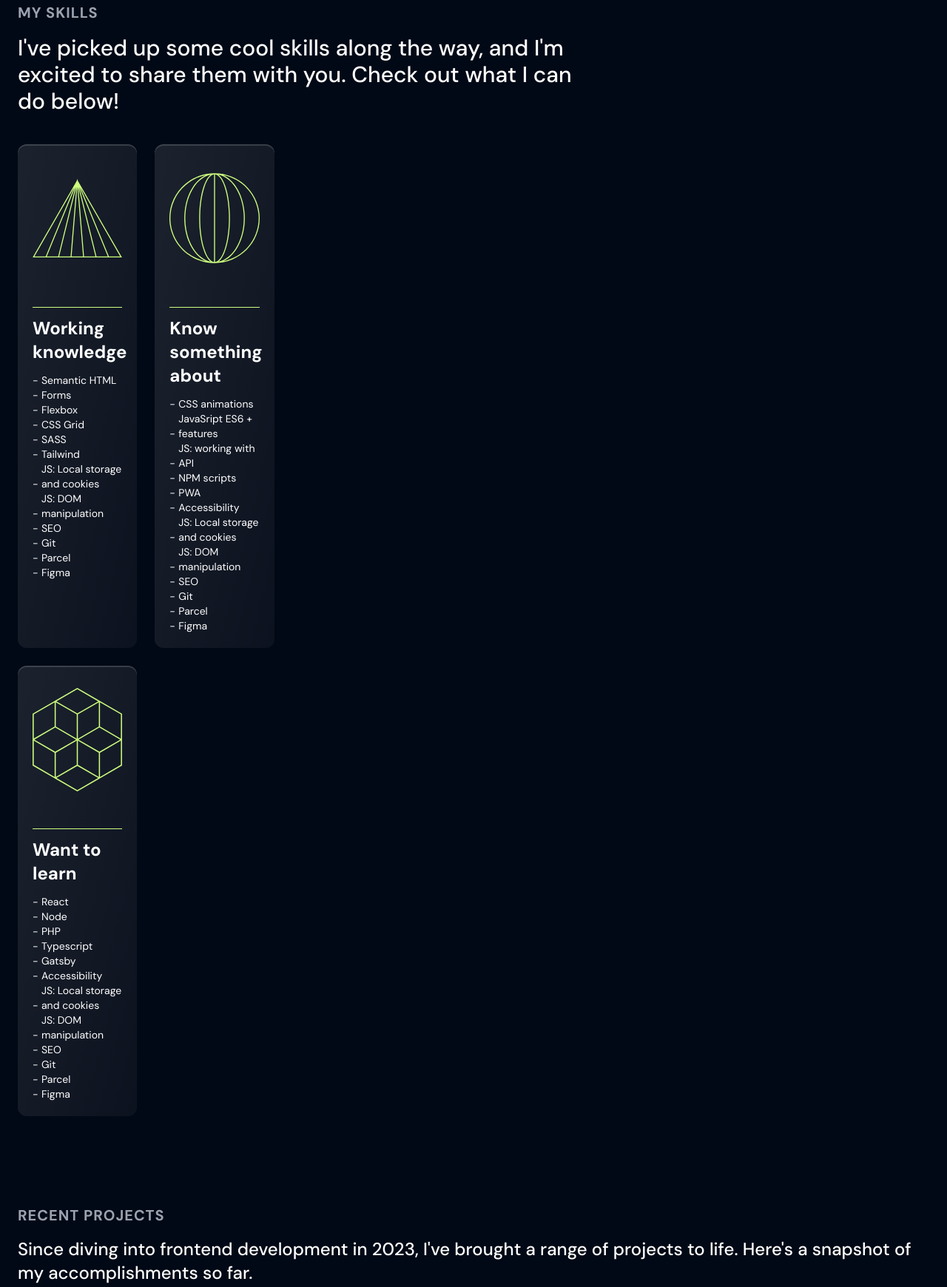
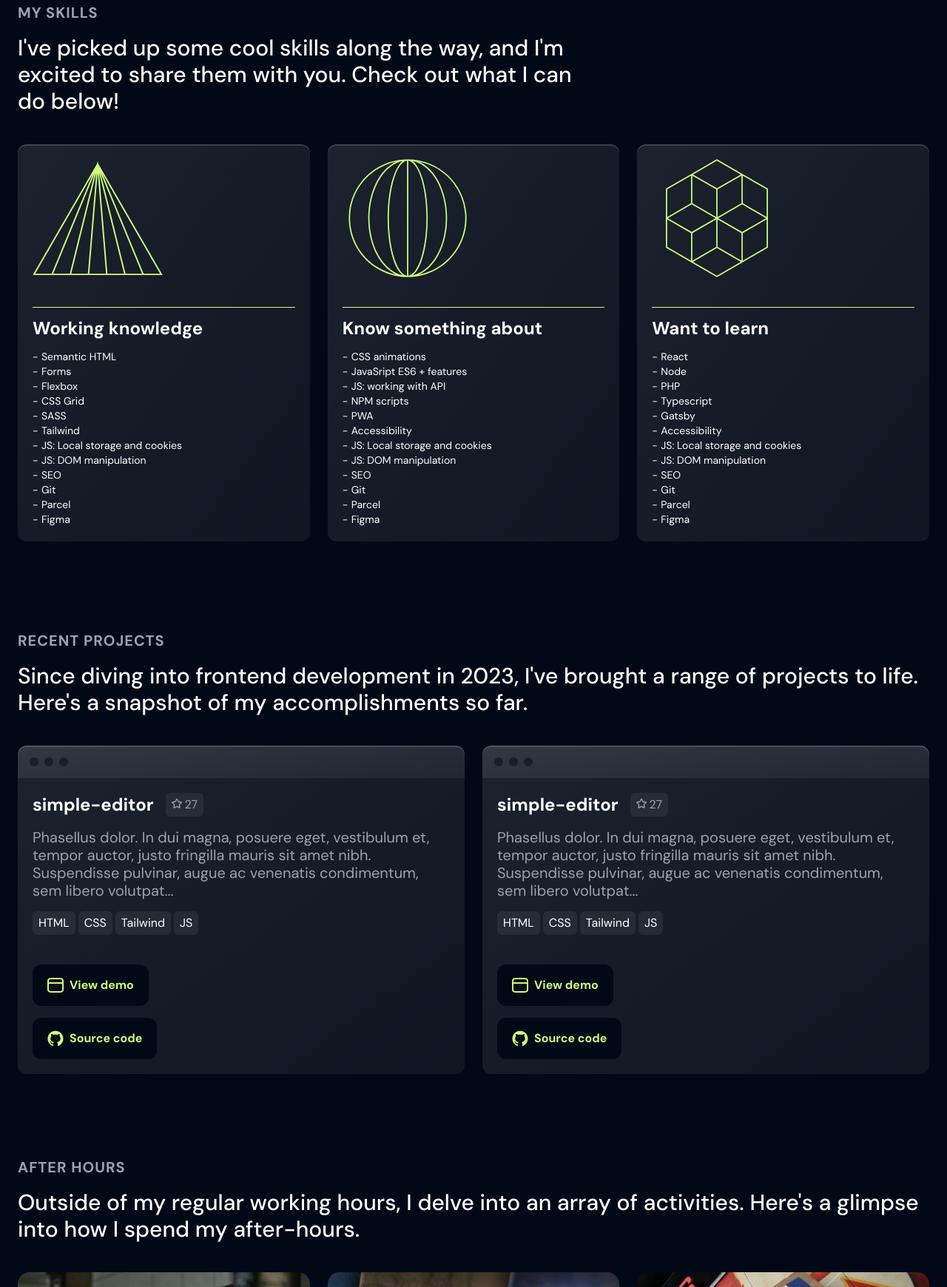
Before and after one commit to krzysiekkalinowski/wtf-portfolio, a website built with Parcel: page src/index.html in a window 1280 px wide. Shown: the part 729-2469 px from the top of the page at 74% size. Built offline with nearby package versions, Linux system fonts and the light colour scheme; files whose address does not match are found by name.

Commit message:
static styles done

```diff
--- a/src/index.html
+++ b/src/index.html
@@ -41,7 +41,15 @@
             <a href="#projects">Projects</a>
           </li>
           <li class="mb-2 hover:text-primaryColor">
-            <a download href="#" class="flex gap-x-2 md:py-2 md:px-6 md:bg-primaryColor md:text-buttonColor md:rounded-2xl"><img src="img/resume-svg.svg" class="hidden md:block">Resumes</a>
+            <a
+              download
+              href="#"
+              class="flex gap-x-2 md:py-2 md:px-6 md:bg-primaryColor md:text-backgroundColor md:rounded-2xl"
+              ><img
+                src="img/resume-svg.svg"
+                class="hidden md:block"
+              />Resumes</a
+            >
           </li>
           <li><a href="#contact" class="md:">Contact</a></li>
         </ul>
@@ -50,14 +58,16 @@
     <main>
       <section
         id="top"
-        class="flex flex-col items-grid gap-y-5 py-5 md:flex-row md:max-xl:gap-x-14 xl:gap-x-24 xl:py-16"
+        class="flex flex-col items-grid gap-y-5 py-5 lg:flex-row lg:max-xl:gap-x-14 xl:gap-x-24 xl:py-16"
       >
         <div>
-          <h2 class="font-bold text-2xl mb-4 md:leading-snug md:max-xl:text-3xl xl:text-5xl">
+          <h2
+            class="font-bold text-2xl mb-4 lg:max-xl:text-3xl lg:max-xl:leading-snug xl:text-5xl xl:leading-snug"
+          >
             My name is Krzysiek and I’m an aspiring
             <span class="text-primaryColor">Frontend developer.</span>
           </h2>
-          <p class="text-gray-400 font-medium mb-8 md:text-2xl 2xl:mb-16">
+          <p class="text-gray-400 font-medium mb-8 lg:text-2xl lg:mb-16">
             You might be interested in checking the list of my
             <a href="#skills" class="text-white">skills</a>. Don’t forget to
             have a glimpse at my
@@ -68,12 +78,12 @@
           <div class="flex-col flex gap-y-4 xl:flex-row xl:gap-x-4">
             <a
               href="#contact"
-              class="py-2 px-6 bg-primaryColor text-buttonColor font-bold rounded-2xl flex gap-x-3 w-max"
+              class="py-2 px-4 bg-primaryColor text-backgroundColor font-bold rounded-2xl flex gap-x-3 items-center max-xl:w-max"
               ><img src="img/chat-icon.svg" alt="chat icon" />Get in touch</a
             >
             <a
               href="#skills"
-              class="py-2 px-6 bg-buttonColor text-primaryColor font-bold rounded-2xl border-gray-800 border-2 flex gap-x-3 w-max"
+              class="py-2 px-4 bg-backgroundColor text-primaryColor font-bold rounded-2xl border-gray-800 border-2 flex gap-x-3 items-center max-xl:w-max"
               ><img src="img/user-icon.svg" alt="user icon" />Get to know me</a
             >
           </div>
@@ -81,20 +91,29 @@
         <img
           src="img/kalinowski-cv.jpg"
           alt="Krzysztof Kalinowski"
-          class="rounded-xl rounded-tr-imgRadius order-first md:order-none"
+          class="rounded-xl rounded-tr-imgRadius order-first lg:order-none"
         />
       </section>
-      <section id="skills" class="py-14 flex flex-col md:grid md:grid-cols-3 md:gap-x-24 md:py-16">
+      <section
+        id="skills"
+        class="py-14 flex flex-col md:grid md:grid-cols-3 md:gap-x-24 md:py-16"
+      >
         <div class="md:col-span-2">
-        <h2 class="text-xl font-bold tracking-wider mb-4 text-gray-400">MY SKILLS</h2>
-        <p class="text-2xl font-medium mb-10 md:max-2xl:text-3xl  2xl:text-4xl">
-          I've picked up some cool skills along the way, and I'm excited to
-          share them with you. Check out what I can do below!
-        </p>
-      </div>
-        <div class="flex flex-col gap-y-4 md:max-2xl:grid md:max-2xl:grid-cols-2 md:max-2xl:gap-6 md:row-start-2">
+          <h2 class="text-xl font-bold tracking-wider mb-4 text-gray-400">
+            MY SKILLS
+          </h2>
+          <p
+            class="text-2xl font-medium mb-10 md:max-2xl:text-3xl 2xl:text-4xl"
+          >
+            I've picked up some cool skills along the way, and I'm excited to
+            share them with you. Check out what I can do below!
+          </p>
+        </div>
+        <div
+          class="flex flex-col gap-y-4 md:grid md:grid-cols-3 md:gap-6 md:row-start-2 md:col-span-3"
+        >
           <article
-            class="rounded-xl p-5 gap-y-10 flex flex-col bg-gradient-to-tl from-[rgba(255,255,255,0.04)] to-[rgba(255,255,255,0.1)] shadow-articleShadow"
+            class="rounded-xl p-5 gap-y-10 flex flex-col bg-gradient-to-br from-white/10 to-white/5 shadow-articleShadow"
           >
             <img src="img/traingle.svg" alt="triangle" class="w-44 h-40" />
             <div class="flex flex-col gap-y-3">
@@ -165,7 +184,7 @@
             </div>
           </article>
           <article
-            class="rounded-xl p-5 gap-y-10 flex flex-col bg-gradient-to-tl from-[rgba(255,255,255,0.04)] to-[rgba(255,255,255,0.1)] shadow-articleShadow"
+            class="rounded-xl p-5 gap-y-10 flex flex-col bg-gradient-to-br from-white/10 to-white/5 shadow-articleShadow"
           >
             <img src="img/circle.svg" alt="triangle" class="w-44 h-40" />
             <div class="flex flex-col gap-y-3">
@@ -236,7 +255,7 @@
             </div>
           </article>
           <article
-            class="rounded-xl p-5 gap-y-10 flex flex-col bg-gradient-to-tl from-[rgba(255,255,255,0.04)] to-[rgba(255,255,255,0.1)] shadow-articleShadow"
+            class="rounded-xl p-5 gap-y-10 flex flex-col bg-gradient-to-br from-white/10 to-white/5 shadow-articleShadow"
           >
             <img src="img/hexagon.svg" alt="triangle" class="w-44 h-40" />
             <div class="flex flex-col gap-y-3">
@@ -312,15 +331,30 @@
         <h2 class="text-xl font-bold tracking-wider text-gray-400 mb-4">
           RECENT PROJECTS
         </h2>
-        <p class="text-2xl font-medium mb-10 md:max-xl:text-3xl">
+        <p class="text-2xl font-medium mb-10 md:max-2xl:text-3xl 2xl:text-4xl">
           Since diving into frontend development in 2023, I've brought a range
           of projects to life. Here's a snapshot of my accomplishments so far.
         </p>
-        <div class="flex flex-col gap-y-4  md:max-xl:grid md:max-xl:grid-cols-2 md:max-xl:gap-6">
+        <div
+          class="flex flex-col gap-y-4 lg:grid lg:grid-cols-2 lg:gap-6"
+        >
           <article
-            class="rounded-xl p-5 gap-y-10 flex flex-col bg-gradient-to-tl from-[rgba(255,255,255,0.04)] to-[rgba(255,255,255,0.1)] shadow-articleShadow"
+            class="rounded-xl overflow-hidden flex flex-col bg-gradient-to-br from-white/10 to-white/5 shadow-articleShadow"
           >
-            <div class="flex flex-col gap-y-4">
+            <div
+              class="h-11 bg-gradient-to-br from-white/10 to-white/5 flex p-4 gap-2"
+            >
+              <span
+                class="h-3 w-3 block rounded-imgRadius bg-backgroundColor/50"
+              ></span
+              ><span
+                class="h-3 w-3 block rounded-imgRadius bg-backgroundColor/50"
+              ></span
+              ><span
+                class="h-3 w-3 block rounded-imgRadius bg-backgroundColor/50"
+              ></span>
+            </div>
+            <div class="flex flex-col gap-y-4 p-5">
               <div class="flex gap-x-4">
                 <h3 class="font-bold text-2xl">simple-editor</h3>
                 <span
@@ -347,23 +381,36 @@
                 >
               </div>
             </div>
-            <div class="flex flex-col gap-y-4">
+            <div class="flex flex-col gap-y-4 p-5">
               <a
                 href="#"
-                class="py-4 px-5 bg-buttonColor font-bold text-primaryColor flex gap-x-2 w-max rounded-xl"
+                class="py-4 px-5 bg-backgroundColor font-bold text-primaryColor flex gap-x-2 w-max rounded-xl"
                 ><img src="img/demo-icon.svg" />View demo</a
               >
               <a
                 href="#"
-                class="py-4 px-5 bg-buttonColor font-bold text-primaryColor flex gap-x-2 w-max rounded-xl"
+                class="py-4 px-5 bg-backgroundColor font-bold text-primaryColor flex gap-x-2 w-max rounded-xl"
                 ><img src="img/github-icon.svg" />Source code</a
               >
             </div>
           </article>
           <article
-            class="rounded-xl p-5 gap-y-10 flex flex-col bg-gradient-to-tl from-[rgba(255,255,255,0.04)] to-[rgba(255,255,255,0.1)] shadow-articleShadow"
+            class="rounded-xl overflow-hidden flex flex-col bg-gradient-to-br from-white/10 to-white/5 shadow-articleShadow"
           >
-            <div class="flex flex-col gap-y-4">
+            <div
+              class="h-11 bg-gradient-to-br from-white/10 to-white/5 flex p-4 gap-2"
+            >
+              <span
+                class="h-3 w-3 block rounded-imgRadius bg-backgroundColor/50"
+              ></span
+              ><span
+                class="h-3 w-3 block rounded-imgRadius bg-backgroundColor/50"
+              ></span
+              ><span
+                class="h-3 w-3 block rounded-imgRadius bg-backgroundColor/50"
+              ></span>
+            </div>
+            <div class="flex flex-col gap-y-4 p-5">
               <div class="flex gap-x-4">
                 <h3 class="font-bold text-2xl">simple-editor</h3>
                 <span
@@ -390,15 +437,15 @@
                 >
               </div>
             </div>
-            <div class="flex flex-col gap-y-4">
+            <div class="flex flex-col gap-y-4 p-5">
               <a
                 href="#"
-                class="py-4 px-5 bg-buttonColor font-bold text-primaryColor flex gap-x-2 w-max rounded-xl"
+                class="py-4 px-5 bg-backgroundColor font-bold text-primaryColor flex gap-x-2 w-max rounded-xl"
                 ><img src="img/demo-icon.svg" />View demo</a
               >
               <a
                 href="#"
-                class="py-4 px-5 bg-buttonColor font-bold text-primaryColor flex gap-x-2 w-max rounded-xl"
+                class="py-4 px-5 bg-backgroundColor font-bold text-primaryColor flex gap-x-2 w-max rounded-xl"
                 ><img src="img/github-icon.svg" />Source code</a
               >
             </div>
@@ -406,12 +453,16 @@
         </div>
       </section>
       <section id="about" class="py-14">
-        <h2 class="text-xl font-bold tracking-wider text-gray-400 mb-4">AFTER HOURS</h2>
-        <p class="text-2xl font-medium mb-10 md:max-xl:text-3xl">
+        <h2 class="text-xl font-bold tracking-wider text-gray-400 mb-4">
+          AFTER HOURS
+        </h2>
+        <p class="text-2xl font-medium mb-10 md:max-2xl:text-3xl 2xl:text-4xl">
           Outside of my regular working hours, I delve into an array of
           activities. Here's a glimpse into how I spend my after-hours.
         </p>
-        <div class="flex flex-col gap-y-14  md:max-xl:grid md:max-xl:grid-cols-2 md:max-xl:gap-6">
+        <div
+          class="flex flex-col gap-y-14 md:grid md:grid-cols-3 md:gap-6"
+        >
           <article class="flex flex-col gap-y-6">
             <img
               src="img/calisthenics-cv.jpg"
@@ -466,11 +517,11 @@
       </p>
       <a
         href="mailto:krzykalinowski@gmail.com"
-        class="py-2 px-6 bg-primaryColor text-buttonColor font-bold rounded-2xl flex gap-x-3 w-max text-xl"
+        class="py-2 px-6 bg-primaryColor text-backgroundColor font-bold rounded-2xl flex gap-x-3 w-max text-xl"
         >krzykalinowski@gmail.com</a
       >
       <p class="text-gray-400 text-center text-2xl">or find me</p>
-      <div class="flex justify-evenly w-full">
+      <div class="flex justify-center gap-4">
         <img
           src="img/github-footer-icon.svg"
           class="p-4 bg-gradient-to-tl from-[rgba(255,255,255,0.04)] to-[rgba(255,255,255,0.1)] shadow-articleShadow rounded-imgRadius"
--- a/tailwind.config.js
+++ b/tailwind.config.js
@@ -7,10 +7,6 @@ module.exports = {
         backgroundColor: '#020916',
         accentBackgroundColor: 'rgba(156, 163, 175, 0.1)',
         primaryColor: '#CEFF7E',
-        textColor: '#fff',
-        secondTextColor: '#9CA3AF',
-        buttonColor: '#020916',
-        borderColor: '#1F2937',
       },
       fontFamily: {
         mainFontFamily: ['DM Sans', 'sans-serif'],
```
